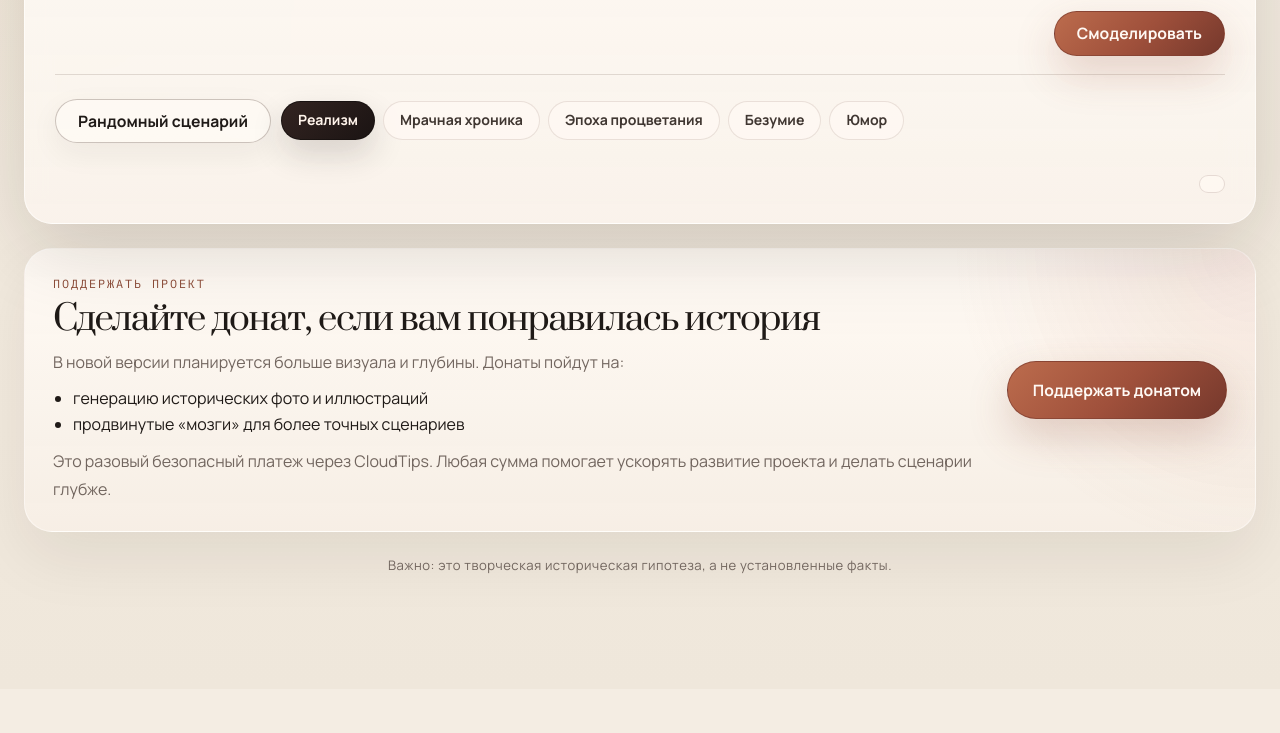
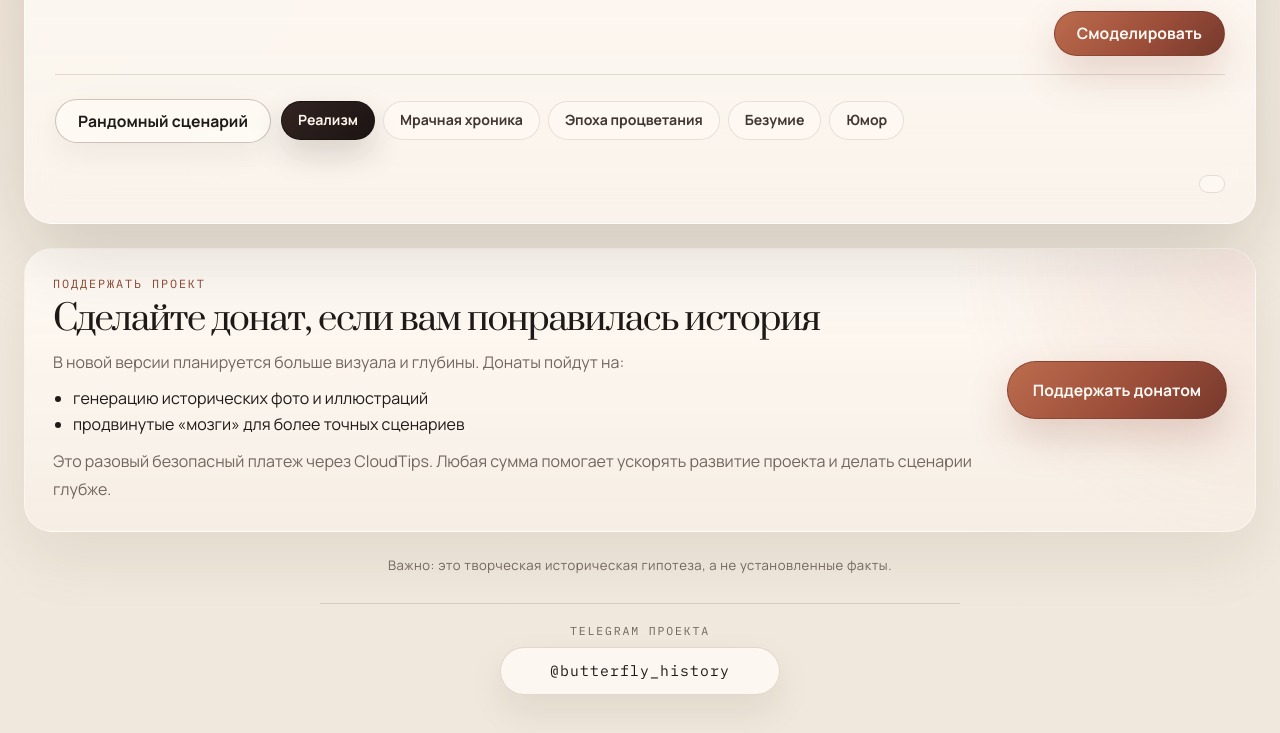
Before and after one commit to klimovphotography/butterfly-history, a website: page public/index.html in a window 1280 px wide. Shown: the part 406-1139 px from the top of the page. Before the commit the page ends 1095 px from the top, so only its background shows below. Drawn offline with nearby package versions, Linux system fonts and the light colour scheme; no server answers.

Commit message:
Add Telegram channel link to the site footer

```diff
--- a/public/app.js
+++ b/public/app.js
@@ -148,6 +148,8 @@ const TRANSLATIONS = {
       "Это разовый безопасный платеж через CloudTips. Любая сумма помогает ускорять развитие проекта и делать сценарии глубже.",
     donateCta: "Поддержать донатом",
     legalNote: "Важно: это творческая историческая гипотеза, а не установленные факты.",
+    projectLinksTitle: "Telegram проекта",
+    projectTelegramAria: "Telegram-канал проекта",
     loadingScenario: "Моделирую альтернативную ветку...",
     errorPrefix: "Ошибка",
     unknownError: "неизвестная ошибка.",
@@ -240,6 +242,8 @@ const TRANSLATIONS = {
       "This is a one-time secure payment via CloudTips. Any amount helps speed up development and improve scenario depth.",
     donateCta: "Support with a donation",
     legalNote: "Important: this is a creative historical hypothesis, not established fact.",
+    projectLinksTitle: "Project Telegram",
+    projectTelegramAria: "Project Telegram channel",
     loadingScenario: "Modeling an alternate timeline...",
     errorPrefix: "Error",
     unknownError: "unknown error.",
@@ -521,10 +525,12 @@ function applyTranslations() {
   setTextById("donate-note-bottom", t("donateNoteBottom"));
   setTextById("donate-cta", t("donateCta"));
   setTextById("legal-note", t("legalNote"));
+  setTextById("project-links-title", t("projectLinksTitle"));
 
   setAttrById("event-input", "placeholder", t("eventPlaceholder"));
   setAttrById("chat-window", "aria-label", t("chatWindowAria"));
   setAttrById("mode-tabs", "aria-label", t("modeTabsAria"));
+  setAttrById("project-telegram-link", "aria-label", t("projectTelegramAria"));
 
   const homeLink = document.querySelector(".hero-logo");
   if (homeLink) {
--- a/public/index.html
+++ b/public/index.html
@@ -218,6 +218,20 @@
       <p id="legal-note" class="note">
         Важно: это творческая историческая гипотеза, а не установленные факты.
       </p>
+
+      <footer class="project-footer" aria-labelledby="project-links-title">
+        <p id="project-links-title" class="project-footer-eyebrow">Telegram проекта</p>
+        <a
+          id="project-telegram-link"
+          class="project-footer-link"
+          href="https://t.me/butterfly_history"
+          target="_blank"
+          rel="noopener noreferrer"
+          aria-label="Telegram-канал проекта"
+        >
+          @butterfly_history
+        </a>
+      </footer>
     </main>
   </body>
 </html>
--- a/public/style.css
+++ b/public/style.css
@@ -1000,6 +1000,56 @@ textarea:focus {
   text-align: center;
 }
 
+.project-footer {
+  margin: 26px auto 0;
+  padding-top: 20px;
+  max-width: 640px;
+  display: grid;
+  justify-items: center;
+  gap: 10px;
+  border-top: 1px solid var(--line);
+}
+
+.project-footer-eyebrow {
+  margin: 0;
+  color: var(--muted);
+  font-size: 0.72rem;
+  line-height: 1.2;
+  text-transform: uppercase;
+  letter-spacing: 0.16em;
+  font-family: var(--font-mono);
+}
+
+.project-footer-link {
+  display: inline-flex;
+  align-items: center;
+  justify-content: center;
+  min-width: min(100%, 280px);
+  padding: 14px 22px;
+  border: 1px solid rgba(105, 77, 63, 0.18);
+  border-radius: 999px;
+  background: rgba(255, 250, 245, 0.84);
+  color: var(--text);
+  text-decoration: none;
+  font-size: 0.92rem;
+  line-height: 1.2;
+  letter-spacing: 0.08em;
+  font-family: var(--font-mono);
+  box-shadow: 0 16px 36px rgba(40, 24, 17, 0.08);
+  transition:
+    transform 180ms ease,
+    box-shadow 180ms ease,
+    border-color 180ms ease,
+    background-color 180ms ease;
+}
+
+.project-footer-link:hover {
+  transform: translateY(-1px);
+  border-color: rgba(139, 73, 53, 0.38);
+  background: rgba(255, 248, 240, 0.96);
+  box-shadow: 0 20px 40px rgba(48, 28, 20, 0.12);
+}
+
 @media (max-width: 980px) {
   .topbar {
     flex-direction: column;
@@ -1123,4 +1173,8 @@ textarea:focus {
     border-radius: 20px;
     padding: 16px;
   }
+
+  .project-footer-link {
+    width: 100%;
+  }
 }
```
